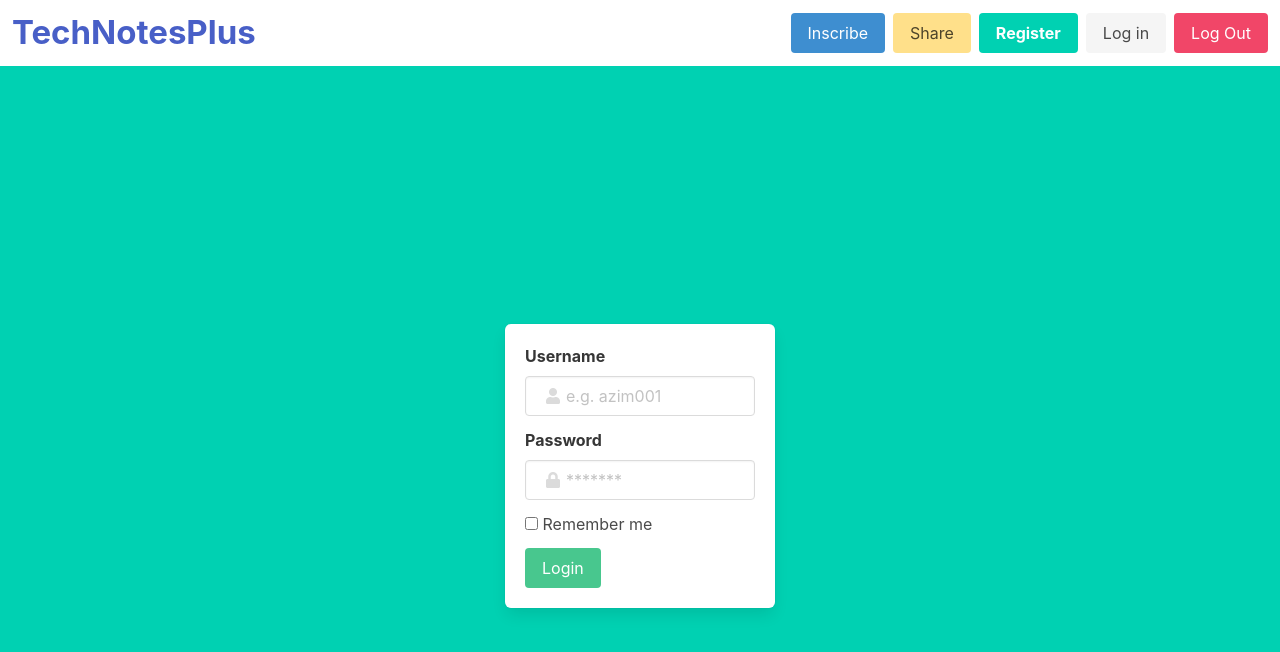
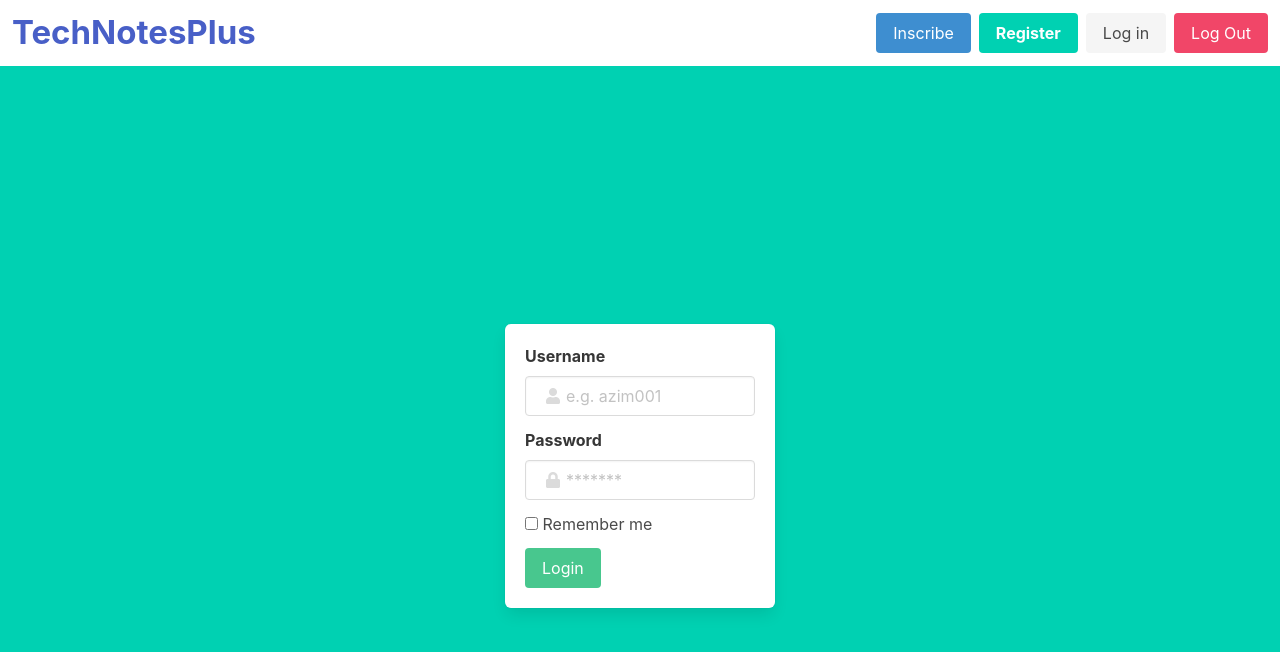
Before and after one commit to mhasan09/technotesplus, a Vue app in the folder frontend/: page /#/login in a window 1280 px wide. Shown: the top 652 px of the page. Built offline with nearby package versions, Linux system fonts and the light colour scheme; a small style sheet from the web is missing.

Commit message:
pushed to repo

```diff
--- a/frontend/src/components/Nav.vue
+++ b/frontend/src/components/Nav.vue
@@ -19,9 +19,9 @@
           <a class="button is-info" @click="handlePushToCreateNote">
             Inscribe
           </a>
-           <a class="button is-warning" @click="handlePushToShare">
-            Share
-          </a>
+<!--           <a class="button is-warning" @click="handlePushToShare">-->
+<!--            Share-->
+<!--          </a>-->
           <a class="button is-primary" @click="handlePushToRegister">
             <strong>Register</strong>
           </a>
--- a/frontend/src/views/Home.vue
+++ b/frontend/src/views/Home.vue
@@ -4,7 +4,6 @@
       <div class="column is-half is-offset-one-quarter">
         <strong class="greetings">Hi,{{ state.user.username }}</strong>
         <p class="mb-4"></p>
-
       </div>
     </div>
     <Note
```
